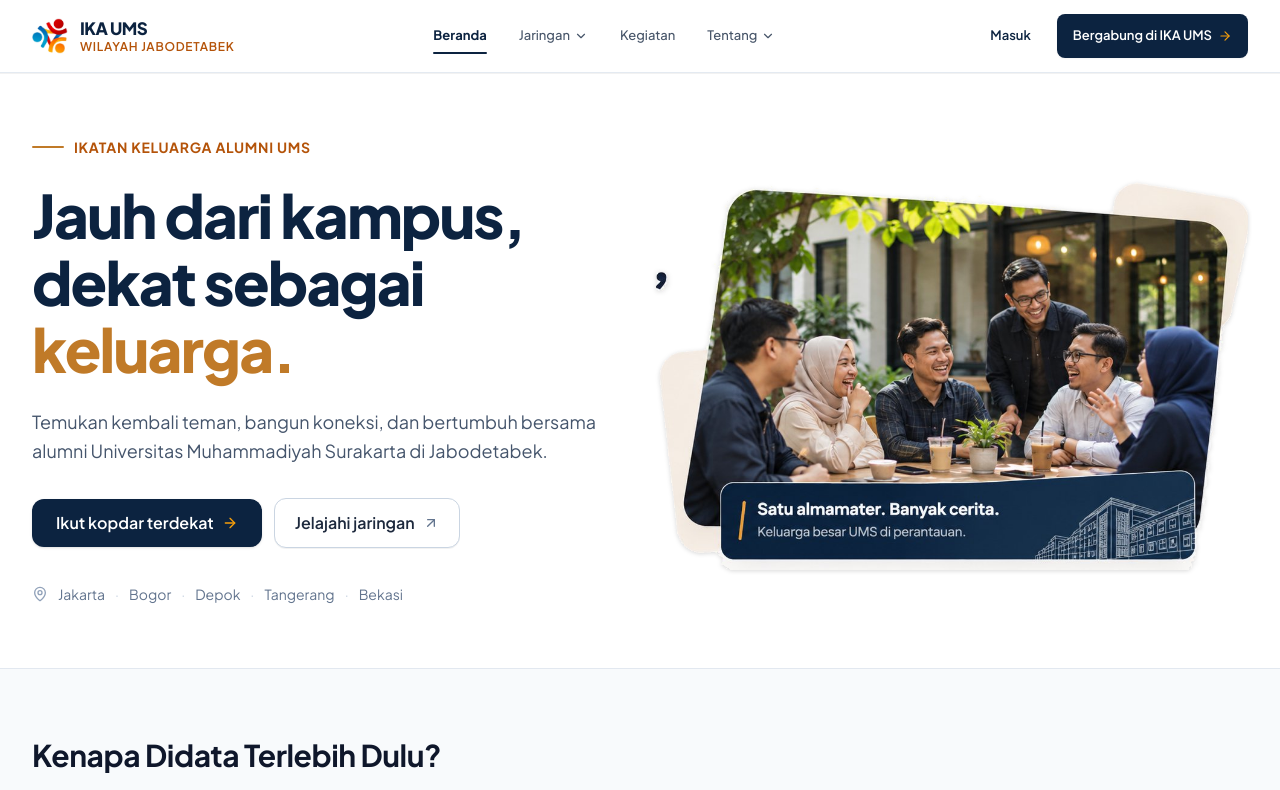
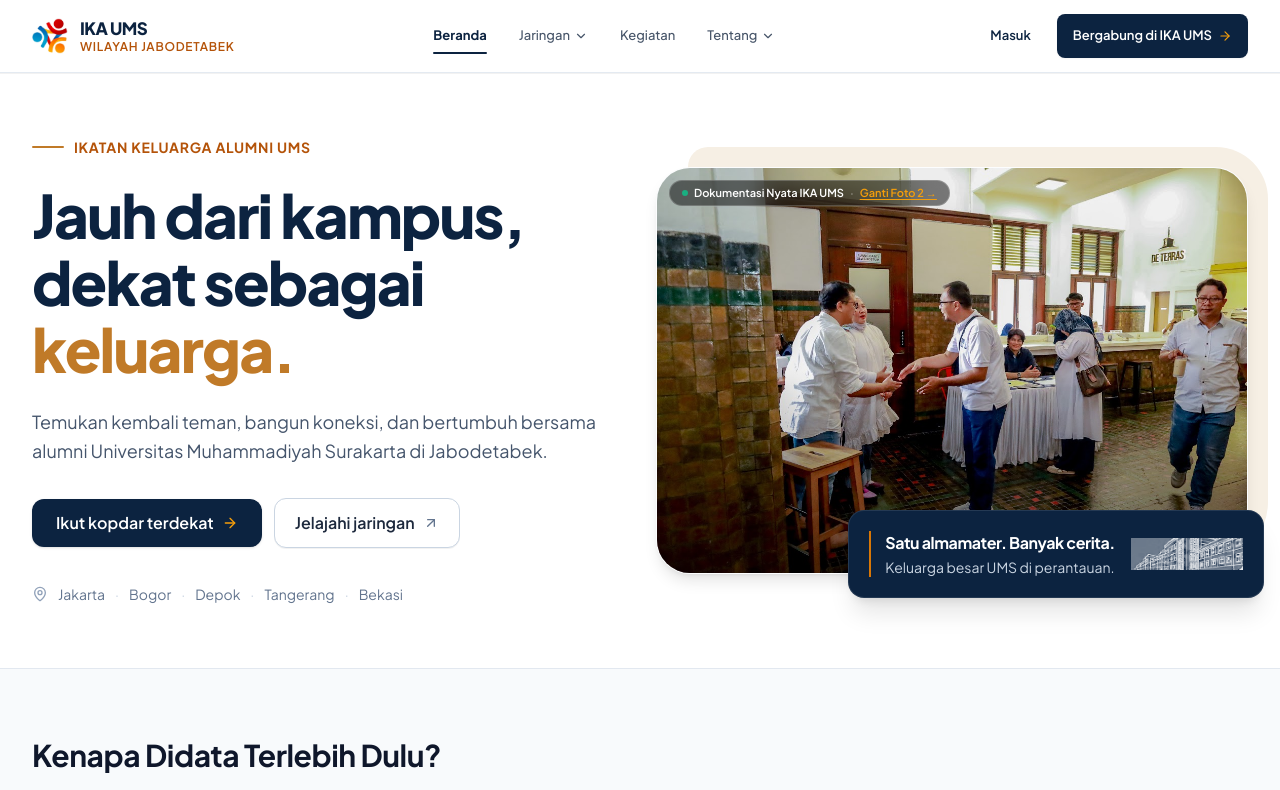
Before and after one commit to ZAKITRIPAMUNGKAS/ikaums, a Next.js app: page / in a window 1280 px wide. Shown: the top 790 px of the page. Built offline with nearby package versions, Linux system fonts and the light colour scheme.

Commit message:
feat(home): ganti hero banner dengan foto real dokumentasi silaturahmi alumni UMS dan arsitektur blueprint transparan

```diff
--- a/src/app/page.tsx
+++ b/src/app/page.tsx
@@ -41,6 +41,7 @@ const ALASAN = [
 
 export default function HomePage() {
   const [selectedWilayah, setSelectedWilayah] = useState('');
+  const [heroPhoto, setHeroPhoto] = useState<'gathering' | 'kumpul'>('gathering');
   const counts = useKopdarInterestCounts();
 
   const handleSelectRegion = (wilayah: string) => {
@@ -117,19 +118,79 @@ export default function HomePage() {
                 </div>
               </div>
 
-              {/* Kolom Kanan: Visual Showcase Sesuai Desain Referensi */}
-              <div className="lg:col-span-6 flex items-center justify-center lg:justify-end">
-                <div className="relative w-full max-w-[580px] lg:max-w-none">
-                  <Image
-                    src="/images/hero-illustration-banner.png"
-                    alt="Alumni Universitas Muhammadiyah Surakarta berkumpul dan berdiskusi di Jabodetabek"
-                    width={980}
-                    height={660}
-                    priority
-                    fetchPriority="high"
-                    sizes="(max-width: 1024px) 100vw, 50vw"
-                    className="w-full h-auto object-contain drop-shadow-sm select-none"
+              {/* Kolom Kanan: Visual Showcase dengan FOTO REAL Dokumentasi Alumni UMS */}
+              <div className="lg:col-span-6 relative flex items-center justify-center lg:justify-end pt-2 pb-6 lg:py-0">
+                <div className="relative w-full max-w-[560px] lg:max-w-none">
+                  {/* Aksen Shape Background Krem Hangat Melengkung (sesuai referensi) */}
+                  <div
+                    aria-hidden="true"
+                    className="absolute -top-3 -right-3 sm:-top-5 sm:-right-5 bottom-3 left-4 sm:left-8 bg-[#F6EFE4] rounded-tr-[52px] rounded-bl-[36px] rounded-tl-[20px] rounded-br-[60px] pointer-events-none"
                   />
+
+                  {/* Frame Foto Real Dokumentasi Alumni UMS */}
+                  <div className="relative z-10 w-full overflow-hidden rounded-[24px] sm:rounded-[34px] border border-white/80 bg-slate-100 shadow-lg aspect-[16/11]">
+                    <Image
+                      src={
+                        heroPhoto === 'gathering'
+                          ? '/images/alumni-gathering-4.jpg'
+                          : '/images/hero-kumpul-bolo-pisah.jpg'
+                      }
+                      alt={
+                        heroPhoto === 'gathering'
+                          ? 'Dokumentasi silaturahmi alumni Universitas Muhammadiyah Surakarta saat registrasi pertemuan di De Terras'
+                          : 'Dokumentasi foto bersama alumni Universitas Muhammadiyah Surakarta di aula pertemuan Kumpul Bolo Pisah'
+                      }
+                      width={1200}
+                      height={825}
+                      priority
+                      fetchPriority="high"
+                      sizes="(max-width: 1024px) 100vw, 48vw"
+                      className="h-full w-full object-cover transition-all duration-300"
+                    />
+
+                    {/* Gradient halus di bawah agar foto menyatu dengan floating card */}
+                    <div
+                      aria-hidden="true"
+                      className="absolute inset-0 bg-gradient-to-t from-black/45 via-transparent to-transparent pointer-events-none"
+                    />
+
+                    {/* Badge Pill Pemilih Foto Nyata di Pojok Atas */}
+                    <div className="absolute top-3 left-3 z-20 flex items-center gap-1.5 rounded-full bg-black/50 backdrop-blur-md px-3 py-1 text-[11px] font-semibold text-white border border-white/20">
+                      <span className="h-1.5 w-1.5 rounded-full bg-emerald-400 animate-pulse" aria-hidden="true" />
+                      <span>Dokumentasi Nyata IKA UMS</span>
+                      <span className="text-white/40">·</span>
+                      <button
+                        type="button"
+                        onClick={() => setHeroPhoto(heroPhoto === 'gathering' ? 'kumpul' : 'gathering')}
+                        className="text-[#F59E0B] hover:text-white transition-colors cursor-pointer underline underline-offset-2"
+                      >
+                        {heroPhoto === 'gathering' ? 'Ganti Foto 2 →' : 'Ganti Foto 1 →'}
+                      </button>
+                    </div>
+                  </div>
+
+                  {/* Floating Badge Navy Institusional di Pojok Bawah (persis seperti referensi) */}
+                  <div className="relative sm:absolute sm:-bottom-5 sm:right-4 lg:-bottom-6 lg:-right-4 z-20 mt-3 sm:mt-0 max-w-full sm:max-w-md rounded-2xl bg-[#0C2340] p-4 sm:p-5 text-white shadow-xl border border-white/10 flex items-center justify-between gap-4">
+                    <div className="border-l-2 border-[#D97706] pl-3.5 space-y-0.5">
+                      <p className="text-sm sm:text-base font-bold text-white tracking-tight">
+                        Satu almamater. Banyak cerita.
+                      </p>
+                      <p className="text-xs sm:text-sm text-slate-300">
+                        Keluarga besar UMS di perantauan.
+                      </p>
+                    </div>
+
+                    {/* Line-Art Arsitektur Kampus UMS Transparan */}
+                    <div className="relative h-11 w-24 sm:w-28 shrink-0 overflow-hidden opacity-90">
+                      <Image
+                        src="/images/campus-blueprint-transparent.png"
+                        alt="Siluet Arsitektur Kampus UMS"
+                        fill
+                        sizes="112px"
+                        className="object-contain object-right"
+                      />
+                    </div>
+                  </div>
                 </div>
               </div>
             </div>
```
Also changed, not shown: public/images/campus-blueprint-lineart.png (added), public/images/campus-blueprint-transparent.png (added).
